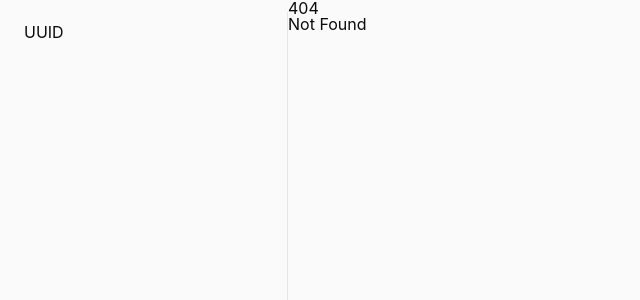
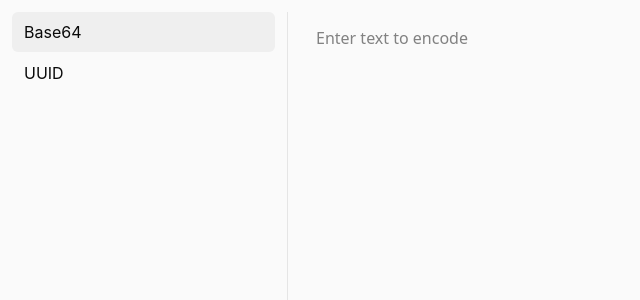
Before and after one commit to lemmon/tools, a SvelteKit app: page /base64 in a window 1280 px wide. Before the commit this address had no page. Shown: the top 300 px of the page, without its empty margins (0-640 px from the left). Built offline with nearby package versions, Linux system fonts and the light colour scheme.

Commit message:
base64 encode

```diff
--- a/src/routes/+layout.svelte
+++ b/src/routes/+layout.svelte
@@ -4,12 +4,15 @@ import { page } from '$app/stores';
 
 let { children } = $props();
 
-const nav = [{ href: '/uuid', label: 'UUID' }];
+const nav = [
+  { href: '/base64', label: 'Base64' },
+  { href: '/uuid', label: 'UUID' },
+];
 </script>
 
 <div class="max-w-container mx-auto flex min-h-screen flex-row">
   <nav class="my-3 flex w-72 flex-col border-r border-neutral-200">
-    <ul class="flex-1 rounded-lg px-3">
+    <ul class="flex-1 space-y-px px-3">
       {#each nav as { href, label } (href)}
         <li>
           <a
--- /dev/null
+++ b/src/routes/base64/+page.svelte
@@ -0,0 +1,12 @@
+<script>
+import { Base64 } from 'js-base64';
+import TextArea from '$lib/suil/TextArea.svelte';
+import Code from '$lib/suil/Code.svelte';
+
+let value = $state('');
+</script>
+
+<div class="space-y-3 p-3">
+  <div><TextArea placeholder="Enter text to encode" bind:value /></div>
+  <Code placeholder="Base64 encoded string" code={Base64.encode(value)} />
+</div>
```
